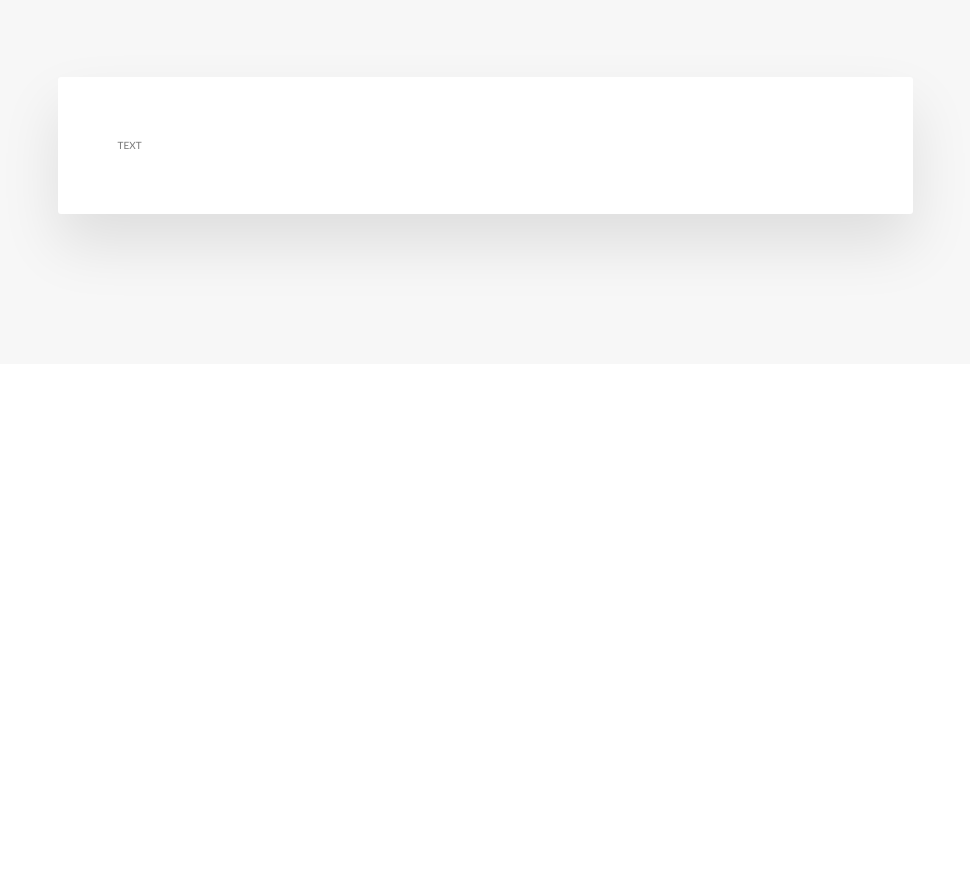
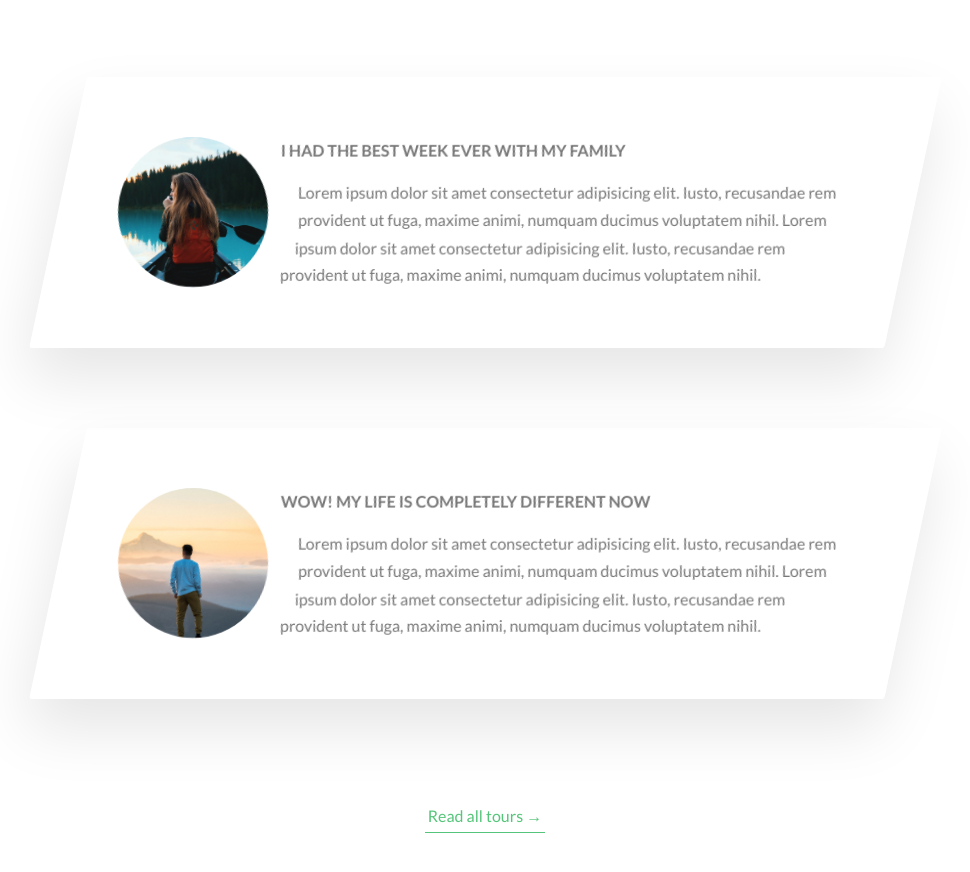
Before and after one commit to KheteshS/natours, a website: page index.html in a window 1280 px wide. Shown: the part 3477-4349 px from the top of the page, without its empty margins (155-1125 px from the left). Before the commit the page ends 3871 px from the top, so only its background shows below. Drawn offline with Linux system fonts and the light colour scheme.

Commit message:
created video component

```diff
--- a/index.html
+++ b/index.html
@@ -281,14 +281,70 @@
       </section>
 
       <section class="section-stories">
+        <div class="bg-video">
+          <video class="bg-video__container" autoplay muted loop>
+            <source src="img/video.mp4" type="video/mp4" />
+            <source src="img/video.webm" type="video/webm" />
+            Your browser is not supported!
+          </video>
+        </div>
+
         <div class="u-center-text u-margin-bottom-big">
           <h2 class="heading-secondary">We make people genuinely happy</h2>
         </div>
 
         <div class="row">
           <div class="story">
-            TEXT
+            <figure class="story__shape">
+              <img
+                class="story__img"
+                src="img/nat-8.jpg"
+                alt="Person on a tour"
+              />
+              <figcaption class="story__caption">Mary Smith</figcaption>
+            </figure>
+            <div class="story__text">
+              <h3 class="heading-tertiary u-margin-bottom-small">
+                I had the best week ever with my family
+              </h3>
+              <p>
+                Lorem ipsum dolor sit amet consectetur adipisicing elit. Iusto,
+                recusandae rem provident ut fuga, maxime animi, numquam ducimus
+                voluptatem nihil. Lorem ipsum dolor sit amet consectetur
+                adipisicing elit. Iusto, recusandae rem provident ut fuga,
+                maxime animi, numquam ducimus voluptatem nihil.
+              </p>
+            </div>
           </div>
+        </div>
+
+        <div class="row">
+          <div class="story">
+            <figure class="story__shape">
+              <img
+                class="story__img"
+                src="img/nat-9.jpg"
+                alt="Person on a tour"
+              />
+              <figcaption class="story__caption">Jack Wilson</figcaption>
+            </figure>
+            <div class="story__text">
+              <h3 class="heading-tertiary u-margin-bottom-small">
+                WOW! My life is completely different now
+              </h3>
+              <p>
+                Lorem ipsum dolor sit amet consectetur adipisicing elit. Iusto,
+                recusandae rem provident ut fuga, maxime animi, numquam ducimus
+                voluptatem nihil. Lorem ipsum dolor sit amet consectetur
+                adipisicing elit. Iusto, recusandae rem provident ut fuga,
+                maxime animi, numquam ducimus voluptatem nihil.
+              </p>
+            </div>
+          </div>
+        </div>
+
+        <div class="u-center-text u-margin-top-huge">
+          <a href="#" class="btn-text">Read all tours &rarr;</a>
         </div>
       </section>
     </main>
--- /dev/null
+++ b/sass/components/_bg-video.scss
@@ -0,0 +1,16 @@
+.bg-video {
+  position: absolute;
+  top: 0;
+  left: 0;
+  height: 100%;
+  width: 100%;
+  z-index: -1;
+  opacity: 0.15;
+  overflow: hidden;
+
+  &__content {
+    height: 100%;
+    width: 100%;
+    object-fit: cover;
+  }
+}
--- a/sass/components/_story.scss
+++ b/sass/components/_story.scss
@@ -2,7 +2,59 @@
   width: 75%;
   margin: 0 auto;
   box-shadow: 0 3rem 6rem rgba($color-black, 0.1);
-  background-color: $color-white;
+  background-color: rgba($color-white, 0.6);
   border-radius: 3px;
   padding: 6rem;
+  padding-left: 9rem;
+  font-size: $default-font-size;
+  transform: skewX(-12deg);
+
+  & > * {
+    transform: skewX(12deg);
+  }
+
+  &__shape {
+    width: 15rem;
+    height: 15rem;
+    float: left;
+    shape-outside: circle(50% at 50% 50%);
+    clip-path: circle(50% at 50% 50%);
+    transform: translateX(-3rem) skewX(12deg);
+    position: relative;
+  }
+
+  &__img {
+    height: 100%;
+    transform: translateX(-4rem) scale(1.4);
+    backface-visibility: hidden;
+    transition: all 0.5s;
+  }
+
+  &__text {
+    transform: skewX(12deg);
+  }
+
+  &__caption {
+    position: absolute;
+    top: 50%;
+    left: 50%;
+    transform: translate(-50%, 20%);
+    color: $color-white;
+    text-transform: uppercase;
+    text-align: center;
+    font-size: 1.7rem;
+    opacity: 0;
+    transition: all 0.5s;
+    backface-visibility: hidden;
+  }
+
+  &:hover &__caption {
+    opacity: 1;
+    transform: translate(-50%, -50%);
+  }
+
+  &:hover &__img {
+    transform: translateX(-4rem) scale(1);
+    filter: blur(3px) brightness(80%);
+  }
 }
--- a/sass/main.scss
+++ b/sass/main.scss
@@ -7,6 +7,7 @@
 @import "base/typography";
 @import "base/utilities";
 
+@import "components/bg-video";
 @import "components/button";
 @import "components/cards";
 @import "components/composition";
--- a/sass/pages/_home.scss
+++ b/sass/pages/_home.scss
@@ -29,5 +29,5 @@
 
 .section-stories {
   padding: 15rem 0;
-  background-color: $color-grey-light-1;
+  position: relative;
 }
```
Also changed, not shown: css/style.css.
